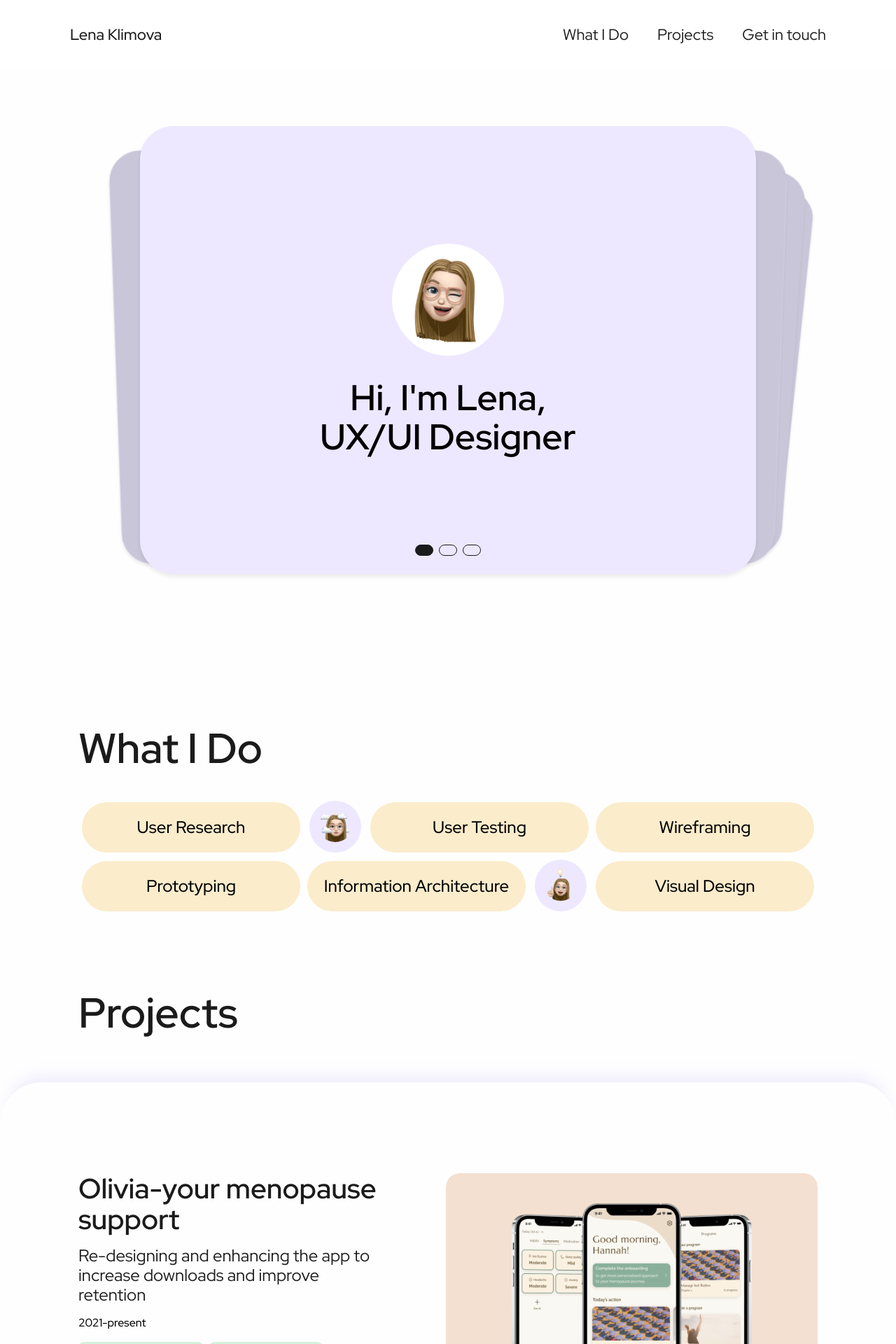
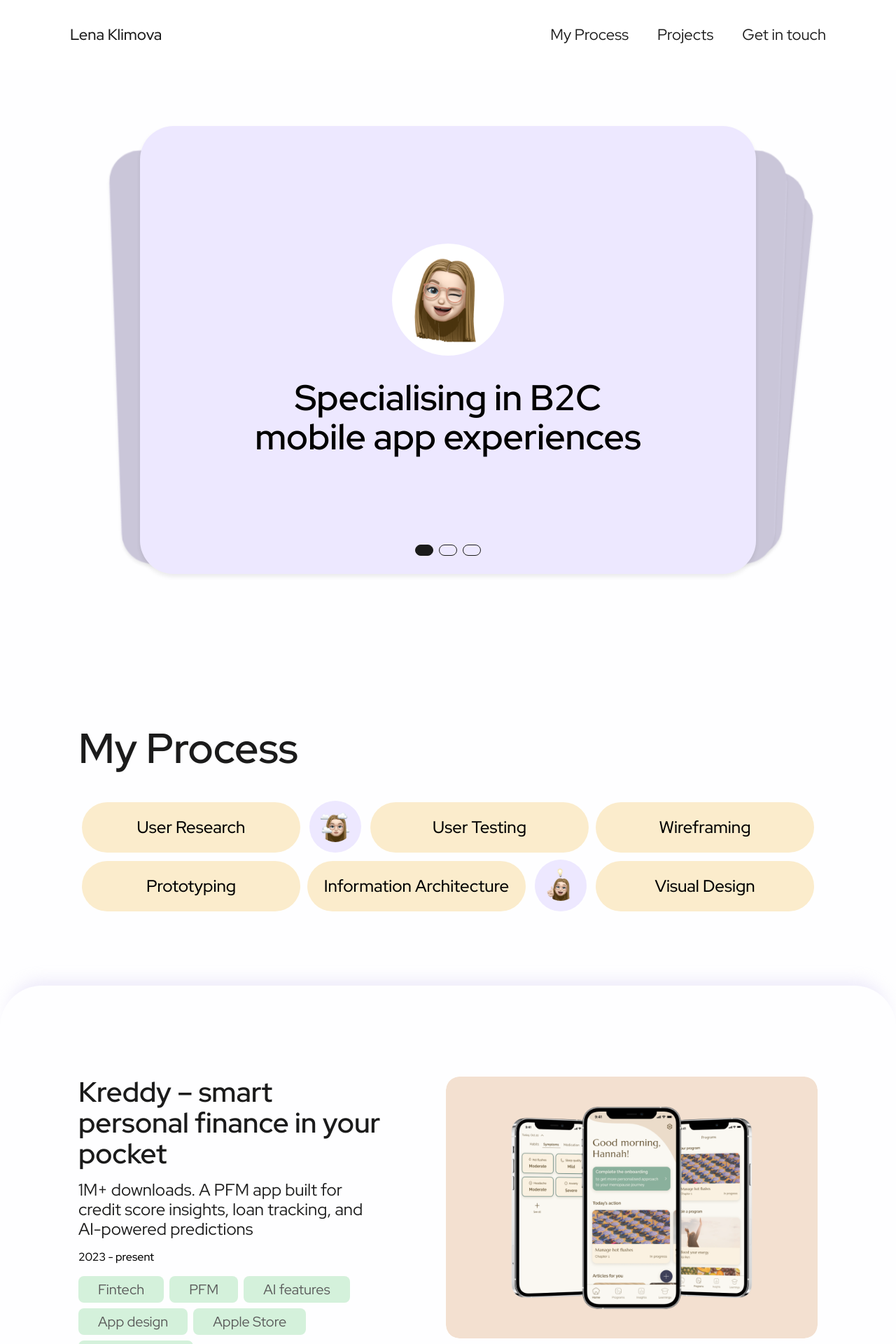
Before and after one commit to romnance/lenasportfolio, a React (Create React App) app: page / in a window 1280 px wide. Shown: the top 1920 px of the page at 70% size. Built offline with nearby package versions, Linux system fonts and the light colour scheme.

Commit message:
update portfolio

```diff
--- a/src/components/header/Header.tsx
+++ b/src/components/header/Header.tsx
@@ -1,16 +1,35 @@
-import {useState, useEffect} from "react";
-import useDocumentScrollThrottled from '../../helpers/documentScroll';
-import {Header,Nav, Logo, Link, Links, Ol, Li, A, Menu, Button, HamBox, HamBoxInner, Sidebar, AsideNav, AsideOl, AsideLi, AsideA} from './styles';
+import { useEffect, useState } from "react";
+import useDocumentScrollThrottled from "../../helpers/documentScroll";
+import {
+  A,
+  AsideA,
+  AsideLi,
+  AsideNav,
+  AsideOl,
+  Button,
+  HamBox,
+  HamBoxInner,
+  Header,
+  Li,
+  Link,
+  Links,
+  Logo,
+  Menu,
+  Nav,
+  Ol,
+  Sidebar,
+} from "./styles";
 
-export interface IHeaderProps {
-}
+export interface IHeaderProps {}
 
-export default function HeaderComponent (_props: IHeaderProps) {
+export default function HeaderComponent(_props: IHeaderProps) {
   const [openMenu, setOpenMenu] = useState<boolean>(false);
   const [hideHeader, setHideHeader] = useState(true);
   const [showShadow, setShowShadow] = useState(false);
 
-  const shadowStyle = showShadow ? "0 9px 9px -9px rgba(202, 191, 237, 0.3)" : "";
+  const shadowStyle = showShadow
+    ? "0 9px 9px -9px rgba(202, 191, 237, 0.3)"
+    : "";
   const hiddenStyle = hideHeader ? "translateY(-110%)" : "translateY(0)";
 
   const MINIMUM_SCROLL = 80;
@@ -30,7 +49,7 @@ export default function HeaderComponent (_props: IHeaderProps) {
 
   const menuOpener = () => {
     setOpenMenu(!openMenu);
-  }
+  };
 
   return (
     <Header shadowStyle={shadowStyle} hiddenStyle={hiddenStyle}>
@@ -41,7 +60,7 @@ export default function HeaderComponent (_props: IHeaderProps) {
         <Links>
           <Ol>
             <Li transition={"0ms"}>
-              <A href="#what-i-do">What I Do</A>
+              <A href="#my-process">My Process</A>
             </Li>
             <Li transition={"100ms"}>
               <A href="#projects">Projects</A>
@@ -55,15 +74,17 @@ export default function HeaderComponent (_props: IHeaderProps) {
           <div>
             <Button onClick={menuOpener}>
               <HamBox>
-                <HamBoxInner visible={openMenu ? "visible" : "hidden"}></HamBoxInner>
+                <HamBoxInner
+                  visible={openMenu ? "visible" : "hidden"}
+                ></HamBoxInner>
               </HamBox>
             </Button>
             <Sidebar visible={openMenu ? "visible" : "hidden"}>
               <AsideNav visible={openMenu ? "visible" : "hidden"}>
                 <AsideOl>
                   <AsideLi>
-                    <AsideA href="#what-i-do" onClick={menuOpener}>
-                      What I Do
+                    <AsideA href="#my-process" onClick={menuOpener}>
+                      My Process
                     </AsideA>
                   </AsideLi>
                   <AsideLi>
--- a/src/components/introSliders2/SliderCarousel.jsx
+++ b/src/components/introSliders2/SliderCarousel.jsx
@@ -1,14 +1,13 @@
-import React, { useRef, useState } from "react";
-import { Swiper, SwiperSlide } from "swiper/react";
 import "swiper/css";
 import "swiper/css/pagination";
-import Slider from "./Slider";
-import First from "../../images/Group1.png";
+import { Swiper, SwiperSlide } from "swiper/react";
 import Second from "../../images/2.png";
 import Third from "../../images/3.png";
+import First from "../../images/Group1.png";
+import Slider from "./Slider";
 import "./styles.css";
 
-import { Pagination, EffectCards } from "swiper";
+import { EffectCards, Pagination } from "swiper";
 
 function SliderCarousel() {
   const pagination = {
@@ -30,22 +29,22 @@ function SliderCarousel() {
         <SwiperSlide>
           <Slider
             imgLink={First}
-            paragraph1="Hi, I'm Lena,"
-            paragraph2="UX/UI Designer"
+            paragraph1="Specialising in B2C"
+            paragraph2="mobile app experiences"
           />
         </SwiperSlide>
         <SwiperSlide>
           <Slider
             imgLink={Second}
-            paragraph1="1+ years of experience"
-            paragraph2="in B2C product"
+            paragraph1="Driven by iteration"
+            paragraph2="and user insight"
           />
         </SwiperSlide>
         <SwiperSlide>
           <Slider
             imgLink={Third}
-            paragraph1="Multitasking and love"
-            paragraph2="to explore new things"
+            paragraph1="Curious mind with a thing for"
+            paragraph2="clarity and complexity"
           />
         </SwiperSlide>
       </Swiper>
--- a/src/components/projects/Projects.tsx
+++ b/src/components/projects/Projects.tsx
@@ -1,23 +1,39 @@
-import React, { FC } from "react";
-import { Container, Heading } from "./styles";
+import { motion, Variants } from "framer-motion";
+import { FC } from "react";
+import Second from "../../images/Motorica.png";
+import First from "../../images/Olivia.png";
 import Project from "./Project";
-import First from "../../images/Olivia.png";
-import Second from "../../images/Motorica.png";
-import Third from "../../images/Toothie.png";
-import Fourth from "../../images/OTP.png";
-import { motion, Variants } from "framer-motion";
+import { Container } from "./styles";
 
 type Props = {};
 
 const content = [
   {
+    heading: "Kreddy – smart personal finance in your pocket",
+    description:
+      "1M+ downloads. A PFM app built for credit score insights, loan tracking, and AI-powered predictions",
+    date: "2023 - present",
+    tags: [
+      "Fintech",
+      "PFM",
+      "AI features",
+      "App design",
+      "Apple Store",
+      "Google Play",
+    ],
+    projectLink:
+      "https://www.behance.net/gallery/165061051/Olivia-Appyour-menopause-support?fbclid=IwAR2eglmRAYTMdDSWZYK8jdEYvzFOUt5KVXFtwwubYxS2e3SQWkBGJO2Va6k",
+    image: First,
+  },
+  {
     heading: "Olivia-your menopause support",
     description:
       "Re-designing and enhancing the app to increase downloads and improve retention",
-    date: "2021-present",
+    date: "2022 - 2023",
     tags: ["Female health", "Health-tech", "IOS", "App design", "Apple store"],
     projectLink:
       "https://www.behance.net/gallery/165061051/Olivia-Appyour-menopause-support?fbclid=IwAR2eglmRAYTMdDSWZYK8jdEYvzFOUt5KVXFtwwubYxS2e3SQWkBGJO2Va6k",
+    image: First,
   },
   {
     heading: "Customer support app for Motorica",
@@ -34,28 +50,7 @@ const content = [
     ],
     projectLink:
       "https://www.behance.net/gallery/138460175/Custom-Support-app-for-Motorica",
-  },
-  {
-    heading: "Branding, UX/UI design for oral care brand Toothe",
-    description: "E-commerce concept from the ground up for non-existing beauty brand",
-    date: "2021",
-    tags: [
-      "E-commerce",
-      "Beauty",
-      "Web-design",
-      "Responsive design",
-      "Internship project",
-    ],
-    projectLink: "https://www.behance.net/gallery/127438539/Oral-care-brand-Toothe",
-  },
-  {
-    heading: "Bonus program concept for OTP Bank",
-    description:
-      "App concept for the bank loyalty program to increase retention rate and user satisfaction",
-    date: "2021",
-    tags: ["Fintech", "Bank app", "Categories", "IOS", "App design", "Study project"],
-    projectLink:
-      "https://www.behance.net/gallery/127353891/Concept-for-bonus-program-app-from-OTP-Bank",
+    image: Second,
   },
 ];
 
@@ -78,97 +73,31 @@ const cardVariants: Variants = {
 const Projects: FC<Props> = () => {
   return (
     <>
+      {content.map((item, index) => (
         <motion.div
           className="card-container"
           initial="offscreen"
           whileInView="onscreen"
           viewport={{ once: true, amount: 0.6 }}
+          key={index}
         >
           <motion.div variants={cardVariants}>
-          <div className="Common-container">
-            <Heading>Projects</Heading>
-          </div>
-          <Container id="projects">
+            <Container>
               <div className="Common-container">
                 <Project
-                heading={content[0].heading}
-                description={content[0].description}
-                date={content[0].date}
-                tags={content[0].tags}
-                imgLink={First}
-                projectLink={content[0].projectLink}
+                  heading={item.heading}
+                  description={item.description}
+                  date={item.date}
+                  tags={item.tags}
+                  imgLink={item.image}
+                  projectLink={item.projectLink}
                   purpleTag={false}
                 />
               </div>
             </Container>
           </motion.div>
         </motion.div>
-      <motion.div
-        className="card-container"
-        initial="offscreen"
-        whileInView="onscreen"
-        viewport={{ once: true, amount: 0.6 }}
-      >
-        <motion.div variants={cardVariants}>
-          <Container>
-            <div className="Common-container">
-              <Project
-                heading={content[1].heading}
-                description={content[1].description}
-                date={content[1].date}
-                tags={content[1].tags}
-                imgLink={Second}
-                projectLink={content[1].projectLink}
-                purpleTag={false}
-              />
-            </div>
-          </Container>
-        </motion.div>
-      </motion.div>
-      <motion.div
-        className="card-container"
-        initial="offscreen"
-        whileInView="onscreen"
-        viewport={{ once: true, amount: 0.6 }}
-      >
-        <motion.div variants={cardVariants}>
-          <Container>
-            <div className="Common-container">
-              <Project
-                heading={content[2].heading}
-                description={content[2].description}
-                date={content[2].date}
-                tags={content[2].tags}
-                imgLink={Third}
-                projectLink={content[2].projectLink}
-                purpleTag={false}
-              />
-            </div>
-          </Container>
-        </motion.div>
-      </motion.div>
-      <motion.div
-        className="card-container"
-        initial="offscreen"
-        whileInView="onscreen"
-        viewport={{ once: true, amount: 0.6 }}
-      >
-        <motion.div variants={cardVariants}>
-          <Container>
-            <div className="Common-container">
-              <Project
-                heading={content[3].heading}
-                description={content[3].description}
-                date={content[3].date}
-                tags={content[3].tags}
-                projectLink={content[3].projectLink}
-                imgLink={Fourth}
-                purpleTag={false}
-              />
-            </div>
-          </Container>
-        </motion.div>
-      </motion.div>
+      ))}
     </>
   );
 };
--- a/src/components/whatIDo/WhatIDo.tsx
+++ b/src/components/whatIDo/WhatIDo.tsx
@@ -1,16 +1,16 @@
-import React, { FC } from "react";
-import { Container, RowDesktop, RowMobile, Heading } from "./styles";
+import { FC } from "react";
+import First from "../../images/Clouds.png";
+import Second from "../../images/Idea.png";
 import Pill from "./Pill";
 import RoundPill from "./RoundPill";
-import First from "../../images/Clouds.png";
-import Second from "../../images/Idea.png";
+import { Container, Heading, RowDesktop, RowMobile } from "./styles";
 
 type Props = {};
 
 const WhatIDo: FC<Props> = () => {
   return (
-    <Container id="what-i-do">
-      <Heading>What&nbsp;I&nbsp;Do</Heading>
+    <Container id="my-process">
+      <Heading>My&nbsp;Process</Heading>
       <RowDesktop>
         <Pill text="User&nbsp;Research" />
         <RoundPill imgLink={First} />
```
Also changed, not shown: src/components/introSliders/IntroSliders.tsx (+9 -4 lines). Lines whose indentation alone changed are shown as unchanged.
